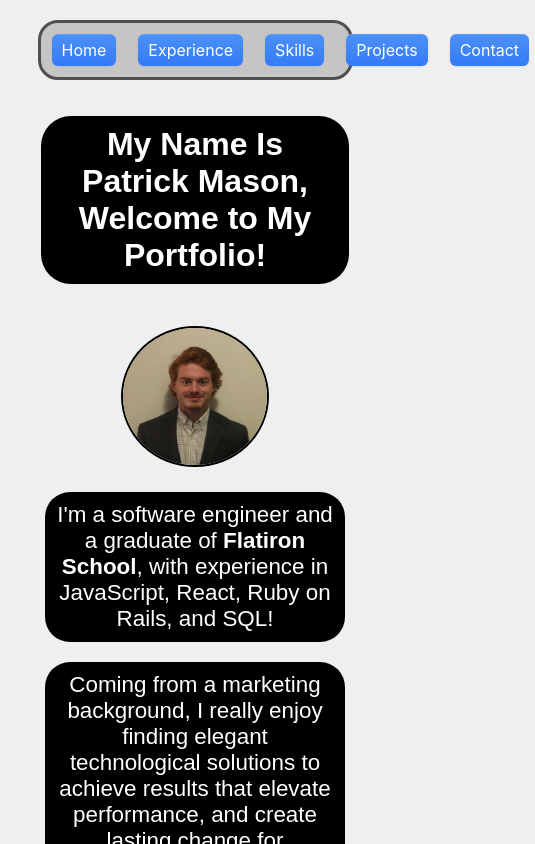
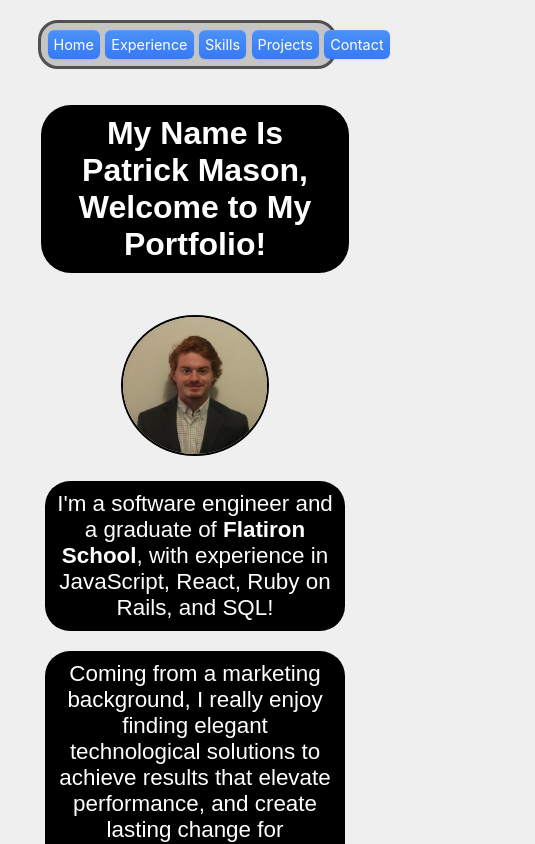
Before and after one commit to patrickmason73/Personal-Website, a React (Create React App) app: page / in a window 390 px wide. Shown: the top 844 px of the page, 535 px wide, since content can reach past the window. Built offline with nearby package versions, Linux system fonts and the light colour scheme.

Commit message:
button css

```diff
--- a/src/index.css
+++ b/src/index.css
@@ -53,6 +53,7 @@ header {
 nav li {
   display: inline-block;
   margin-right: 20px;
+  flex-grow: 1;
 }
 
 section {
@@ -135,17 +136,18 @@ h3 {
   nav ul {
     margin: 0; /* Remove fixed margins */
     padding: 5px; /* Adjust padding */
+    width: 90%;
   }
 
   nav li {
-    margin-right: 10px; /* Adjust margin */
+    margin-right: 0.5%; /* Adjust margin */
   }
 
   /* Adjust button styles for smaller screens */
   button {
-    padding: 6px 10px; /* Adjust padding */
-    margin: 6px; /* Adjust margin */
-    font-size: 100%; /* Adjust font size */
+    padding: 6px; /* Adjust padding */
+    margin: 2px; /* Adjust margin */
+    font-size: 90%; /* Adjust font size */
   }
 
   /* Adjust div styles for smaller screens */
```
